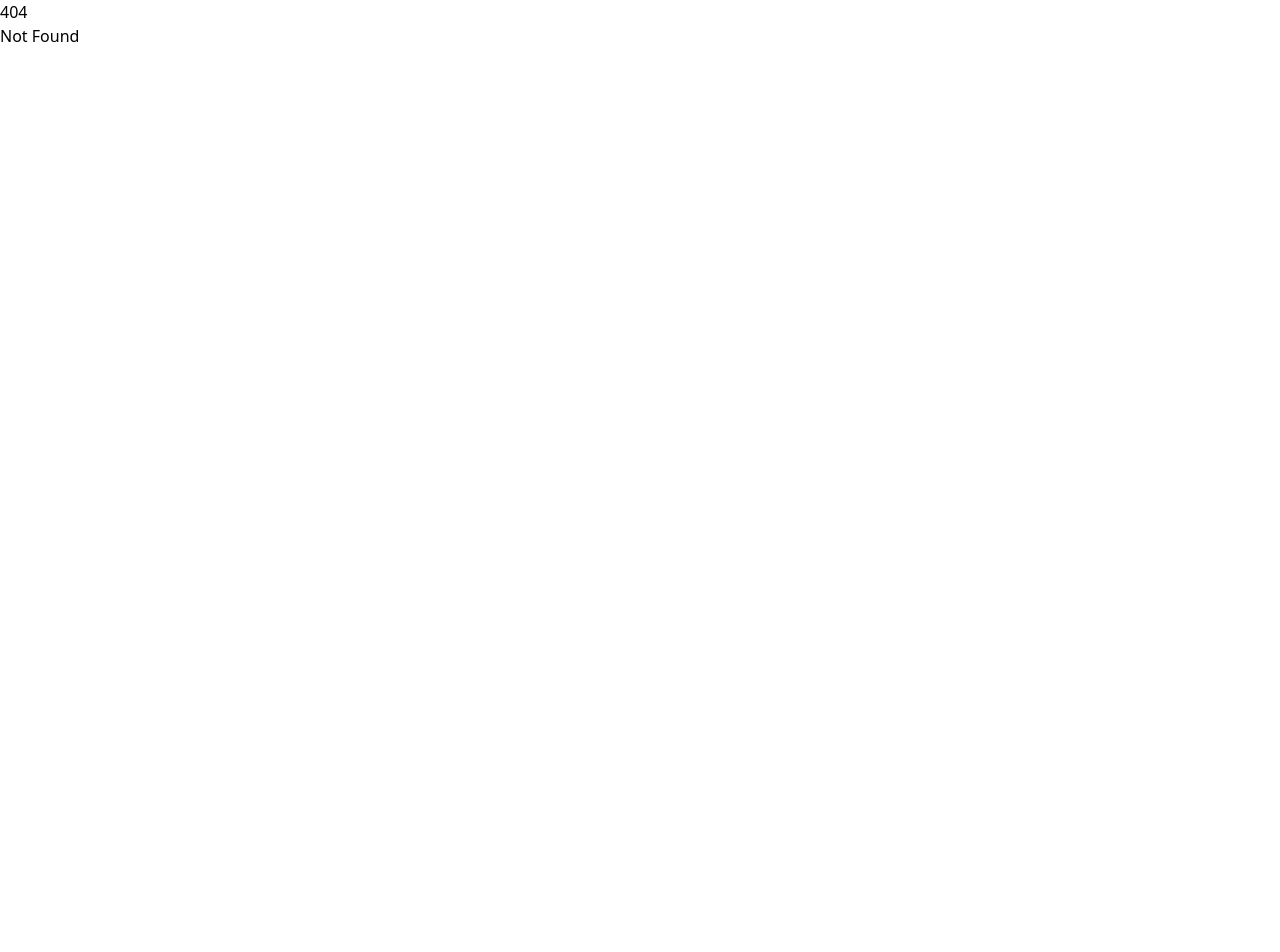
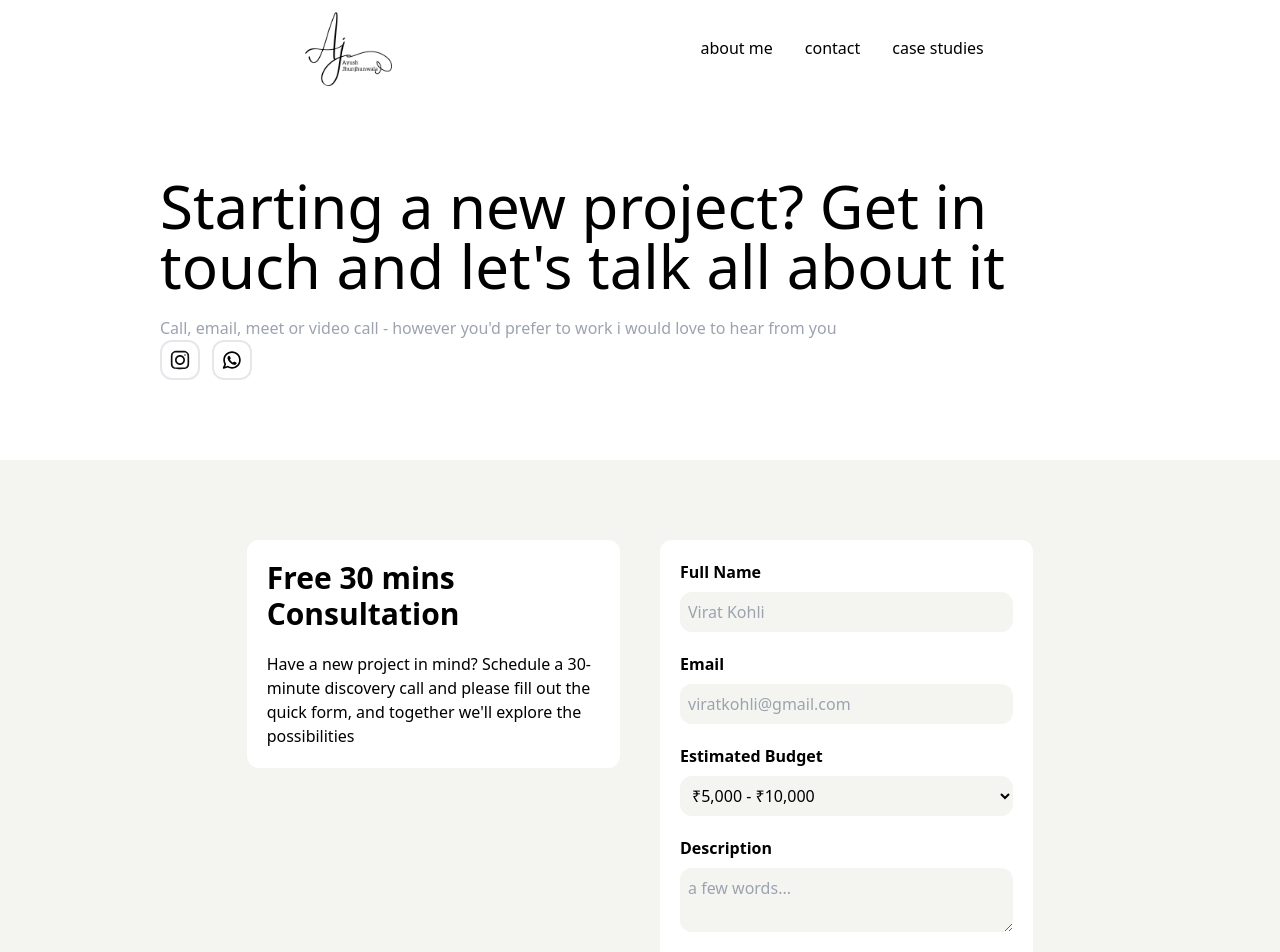
Before and after one commit to the-non-expert/portfolio1, a SvelteKit app: page /contact in a window 1280 px wide. Before the commit this address had no page. Shown: the top 952 px of the page. Before the commit the page ends 800 px from the top, so only its background shows below. Built offline with nearby package versions, Linux system fonts and the light colour scheme.

Commit message:
contact url page created and added

```diff
--- a/src/routes/+layout.svelte
+++ b/src/routes/+layout.svelte
@@ -1,7 +1,9 @@
 <script>
+  import Header from "$lib/Header.svelte";
   import "../app.css";
 </script>
 
 <div>
+  <Header />
   <slot />
 </div>
--- /dev/null
+++ b/src/routes/contact/+page.svelte
@@ -0,0 +1,64 @@
+<script>
+  import MySocialMediaDetails from "$lib/CommonComponents/MySocialMediaDetails.svelte";
+</script>
+
+<div class="w-full md:p-20 py-10 md:px-40 p-4">
+  <p class="text-6xl">
+    Starting a new project? Get in touch and let's talk all about it
+  </p>
+  <p class="text-gray-400 mt-5">
+    Call, email, meet or video call - however you'd prefer to work i would love
+    to hear from you
+  </p>
+
+  <MySocialMediaDetails />
+</div>
+
+<div
+  class="bg-[#F4F5F1] md:p-20 p-4 w-full flex md:flex-row flex-col justify-center gap-10"
+>
+  <div class="bg-white p-5 md:w-4/12 md:h-fit w-full rounded-xl">
+    <p class="text-3xl font-semibold">Free 30 mins Consultation</p>
+    <p class="mt-5">
+      Have a new project in mind? Schedule a 30-minute discovery call and please
+      fill out the quick form, and together we'll explore the possibilities
+    </p>
+  </div>
+  <div class="bg-white p-5 md:w-4/12 w-full rounded-xl">
+    <div class="flex flex-col gap-2">
+      <p class="font-semibold">Full Name</p>
+      <input
+        type="text"
+        placeholder="Virat Kohli"
+        class="bg-[#F4F5F1] p-2 w-full rounded-xl"
+      />
+    </div>
+    <div class="flex flex-col gap-2 mt-5">
+      <p class="font-semibold">Email</p>
+      <input
+        type="email"
+        placeholder="viratkohli@gmail.com"
+        class="bg-[#F4F5F1] p-2 w-full rounded-xl"
+      />
+    </div>
+    <div class="flex flex-col gap-2 mt-5">
+      <p class="font-semibold">Estimated Budget</p>
+      <select class="bg-[#F4F5F1] p-2 w-full rounded-xl">
+        <option value="₹5,000 - ₹10,000">₹5,000 - ₹10,000</option>
+        <option value="₹10,000 - ₹20,000">₹10,000 - ₹20,000</option>
+        <option value="₹20,000 - ₹30,000">₹20,000 - ₹30,000</option>
+        <option value="₹30,000+">₹30,000+</option>
+      </select>
+    </div>
+    <div class="flex flex-col gap-2 mt-5">
+      <p class="font-semibold">Description</p>
+      <textarea
+        placeholder="a few words..."
+        class="bg-[#F4F5F1] p-2 w-full rounded-xl"
+      />
+    </div>
+    <button class="bg-black text-white px-4 py-2 rounded-xl mt-10"
+      >Send Message</button
+    >
+  </div>
+</div>
```
